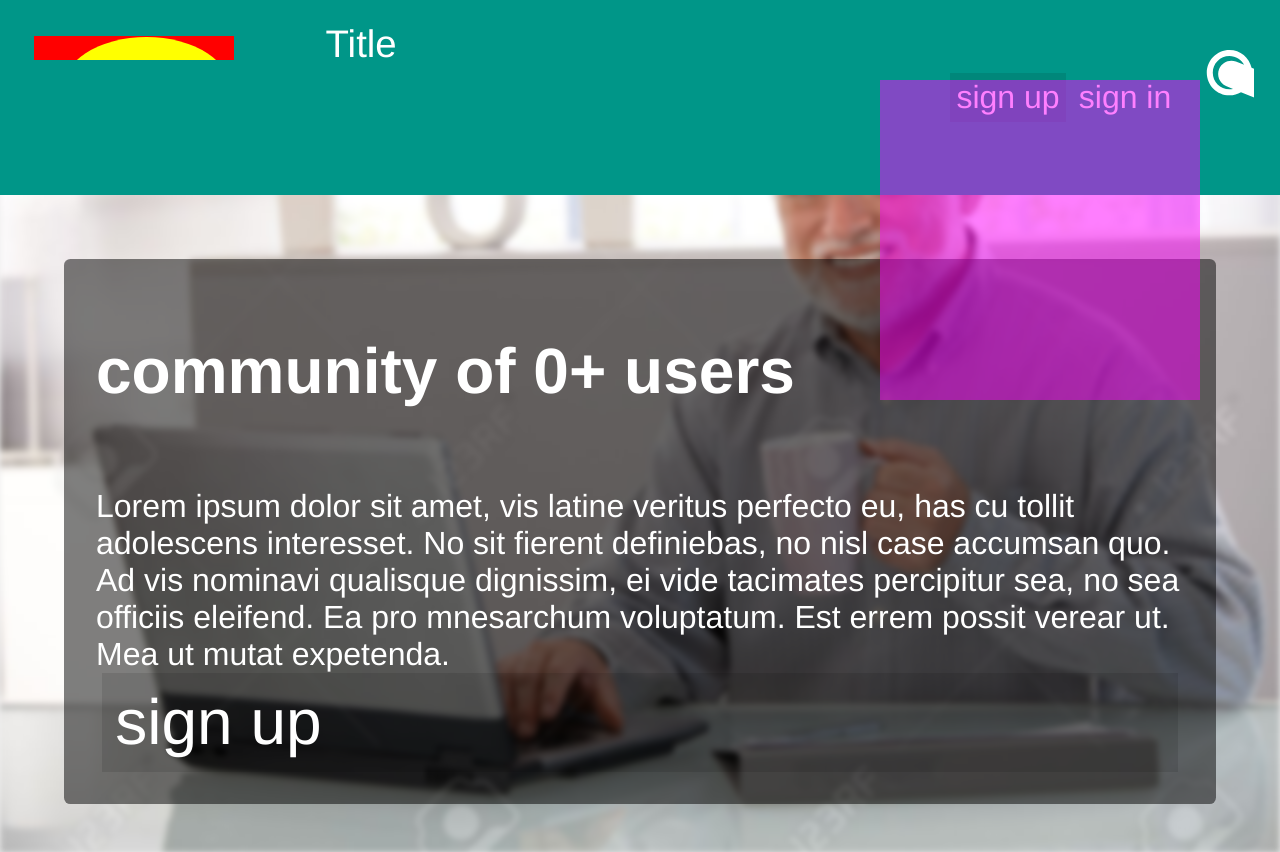
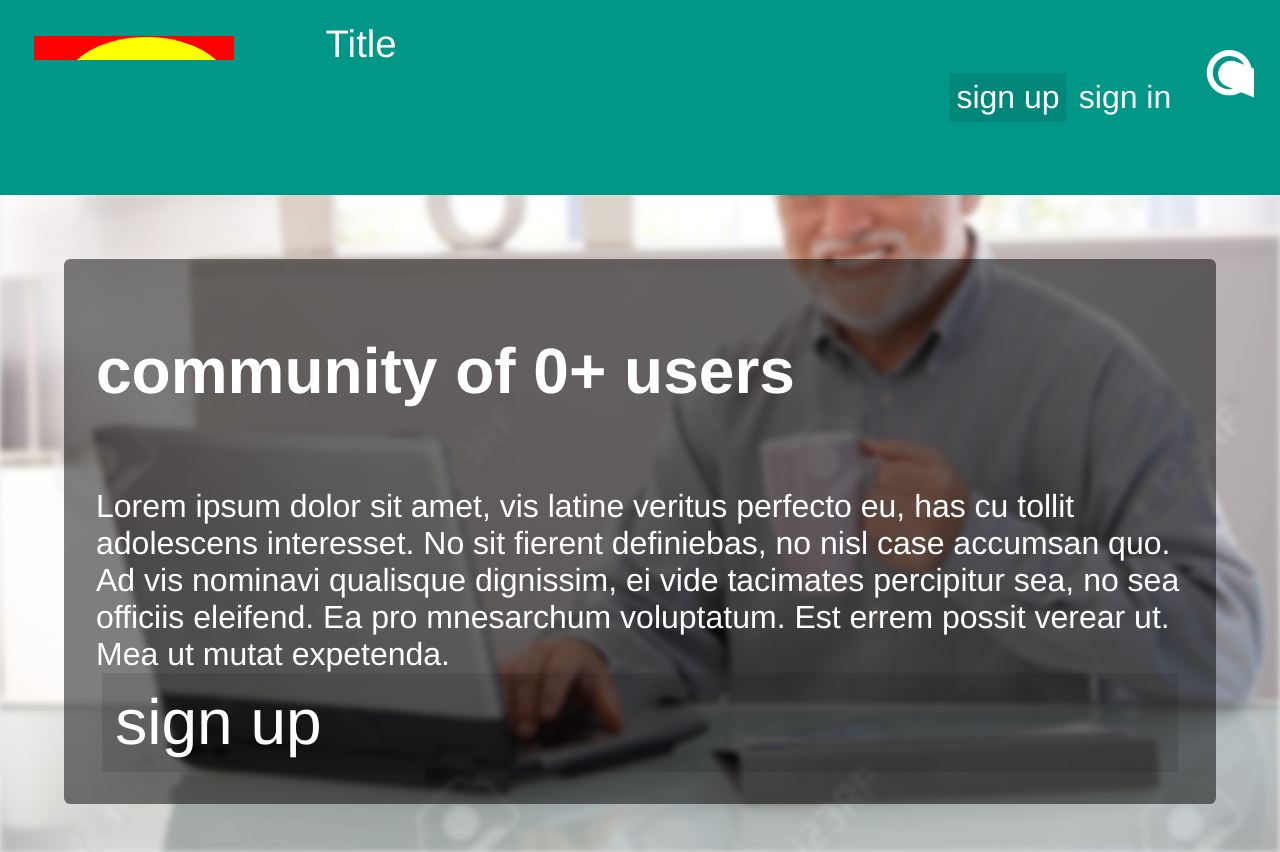
Before and after one commit to turbio/infotech-final, a PHP site: page / in a window 1280 px wide. Shown: the top 852 px of the page. Run offline with PHP 8.4, Linux system fonts and the light colour scheme.

Commit message:
popup shouldn't be visible by default

```diff
--- a/style.css
+++ b/style.css
@@ -1,4 +1,3 @@
-
 /*prevents the default spacing around the page along with setting the font*/
 body{
 	padding: 0;
@@ -244,11 +243,11 @@ a{
 }
 
 .popup{
-	display: hidden;
+	display: none;
 	top: 5em;
 	right: 5em;
 	width: 20em;
 	height: 20em;
 	position: absolute;
-	background: rgba(255, 0, 255, .5);
+	background: white;
 }
```
Also changed, not shown: res/fpS5im7.jpg (added).
